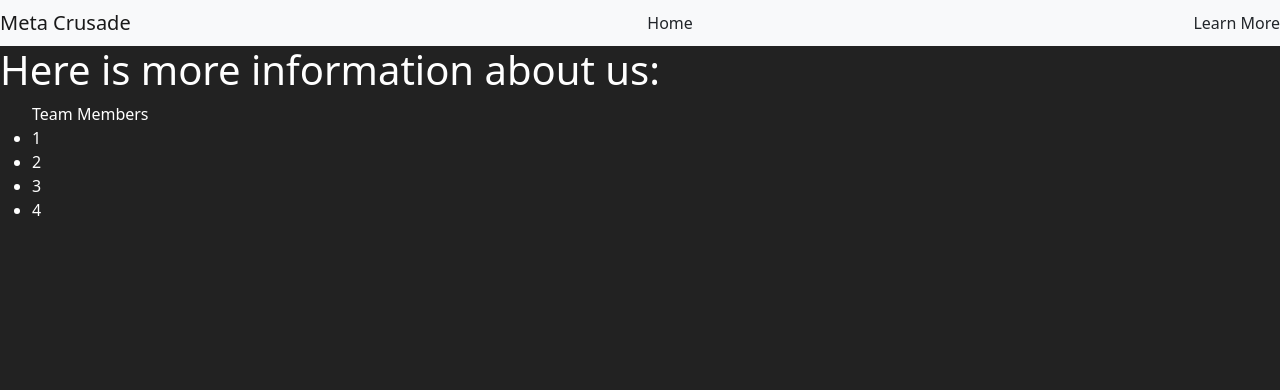
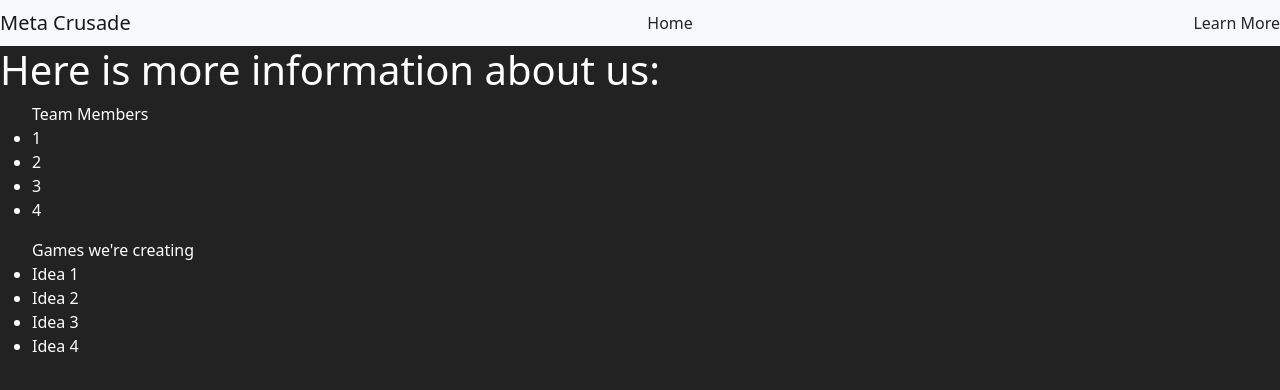
Before and after one commit to tehranimilad/Meta-Crusade, a React (Create React App) app in the folder frontend/: page /learnmore in a window 1280 px wide. Shown: the top 390 px of the page. Built offline with nearby package versions, Linux system fonts and the light colour scheme.

Commit message:
adding info to learn more page

```diff
--- a/frontend/src/pages/LearnMore/index.js
+++ b/frontend/src/pages/LearnMore/index.js
@@ -15,6 +15,12 @@ const LearnMore = () => {
                 <li>3</li>
                 <li>4</li>
             </ul>
+            <ul> Games we're creating
+                <li>Idea 1</li>
+                <li>Idea 2</li>
+                <li>Idea 3</li>
+                <li>Idea 4</li>
+            </ul>
         </div>
     )
 }
```
